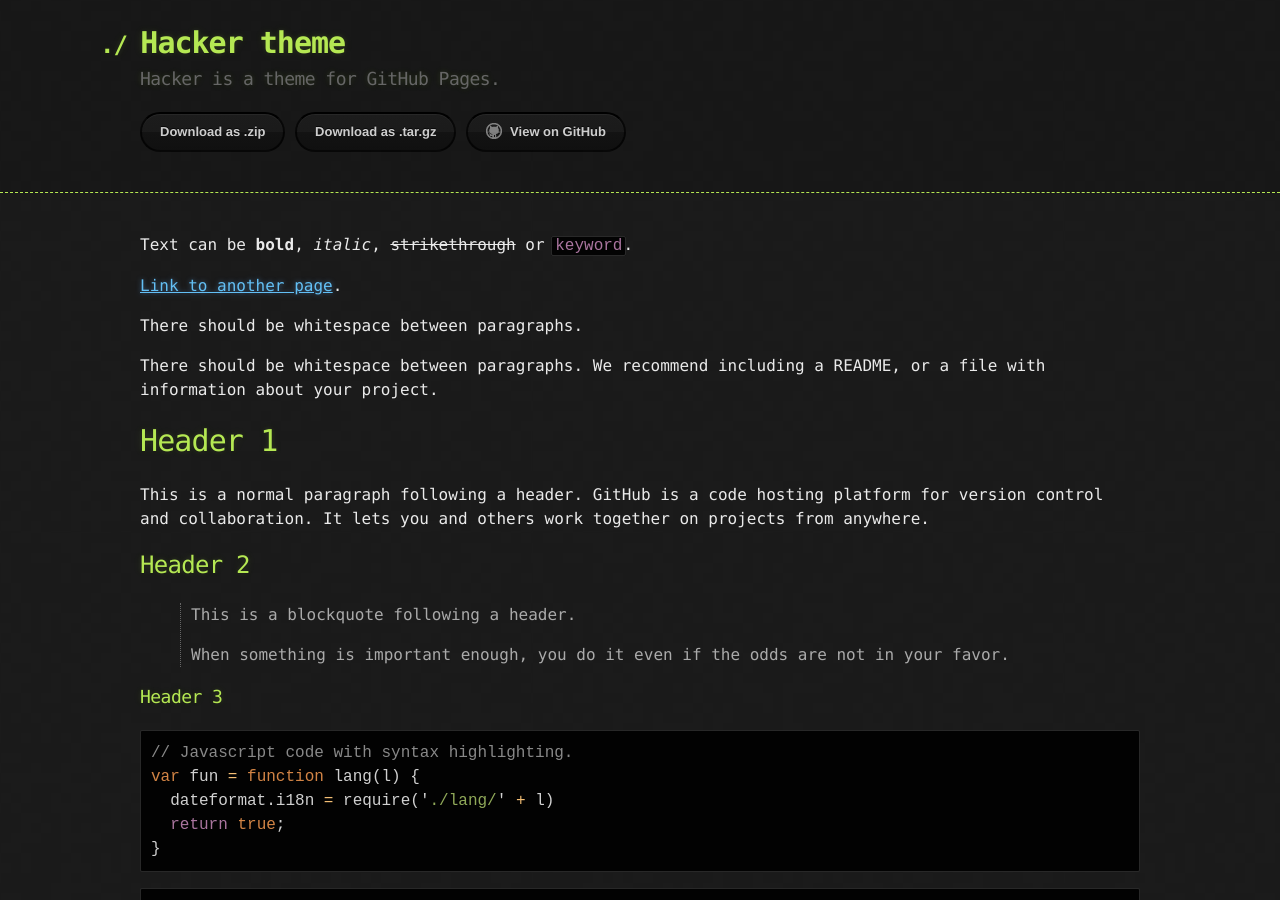
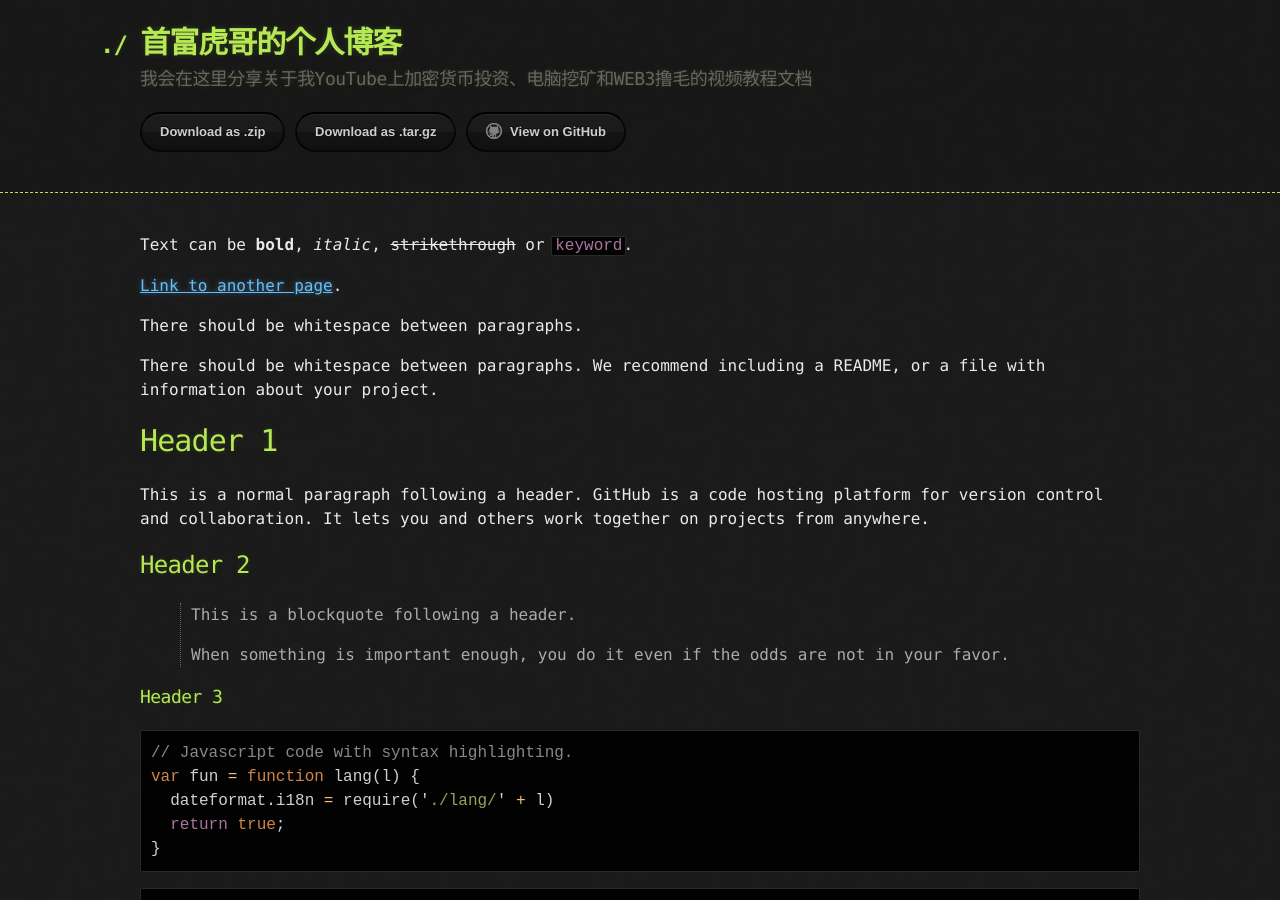
Before and after one commit to hugevip/github.io, a Jekyll site: the page built from index.md, in a window 1280 px wide and 900 px high. Built offline with Jekyll 4.4.1, drawn with Linux system fonts in a browser that asks for light colours.

Commit message:
Update _config.yml

```diff
--- a/_config.yml
+++ b/_config.yml
@@ -1,5 +1,11 @@
-title: Hacker theme
-description: Hacker is a theme for GitHub Pages.
+title: "首富虎哥的个人博客"
+description: "我会在这里分享关于我YouTube上加密货币投资、电脑挖矿和WEB3撸毛的视频教程文档"
+baseurl: " "
+url: "https://hugevip.github.io/blog"
+theme: jekyll-theme-hacker
+plugins:
+  - jekyll-feed
 show_downloads: true
 google_analytics:
-theme: jekyll-theme-hacker
+  # 将 'UA-XXXXX-Y' 替换为你的 Google Analytics 跟踪 ID
+  tracking_id: UA-XXXXX-Y
```
